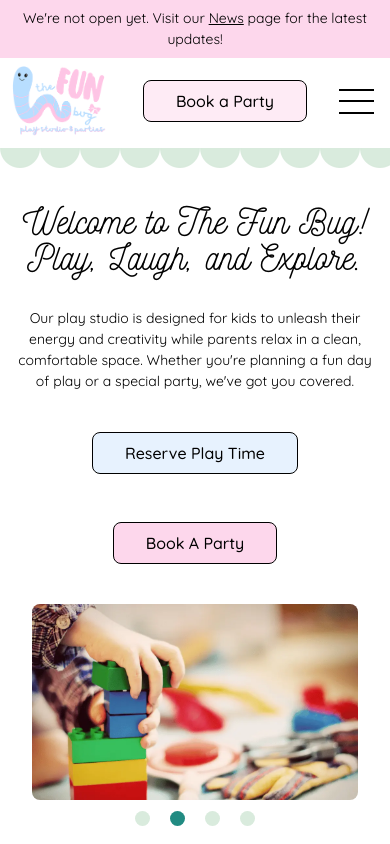
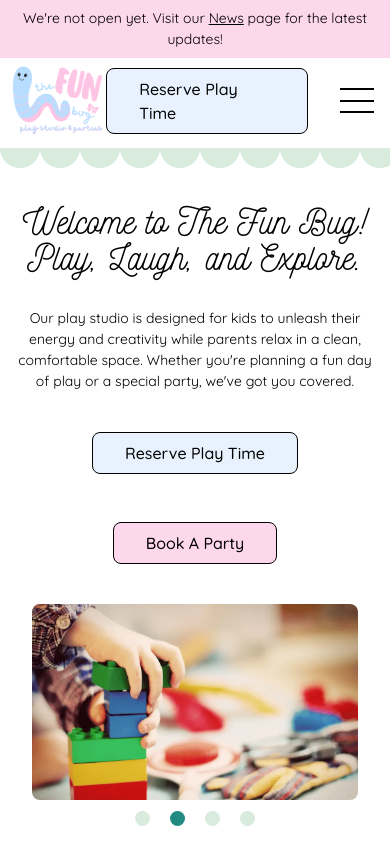
Before and after one commit to the-fun-bug/the-fun-bug, a Next.js app: page / in a window 390 px wide. Shown: the top 844 px of the page. Built offline with nearby package versions, Linux system fonts and the light colour scheme.

Commit message:
add reserve button and replace parties button with play studio reservation button on mobile

```diff
--- a/src/components/common/Navbar.tsx
+++ b/src/components/common/Navbar.tsx
@@ -22,6 +22,7 @@ export default function Navbar({ bannerText }: { bannerText: string }) {
   const isMobile = useIsMobile(1024);
   const [navOpen, setNavOpen] = useState(false);
   const pathname = usePathname(); // Track the current path using the `usePathname` hook
+  const [showButton, setShowButton] = useState(false);
 
   const navLinks = [
     {
@@ -102,9 +103,11 @@ export default function Navbar({ bannerText }: { bannerText: string }) {
       if (window.scrollY > 1) {
         setLogoWidth(125); // Shrink logo size when scrolling
         setNavHeight(104);
+        setShowButton(true); //Show booking button when logo shrinks
       } else {
         setLogoWidth(245); // Restore original size at top
         setNavHeight(186.5);
+        setShowButton(false); //hide booking button when logo is large
       }
     };
 
@@ -156,9 +159,10 @@ export default function Navbar({ bannerText }: { bannerText: string }) {
               <div className="flex gap-[2rem] items-center">
                 <div className="h-[56px] flex items-center">
                   <ButtonLink
-                    buttonText="Book a Party"
-                    buttonLink="/parties"
-                    buttonClass="hidden xxs:block bg-soft-pink/50 hover:bg-soft-pink"
+                    buttonText="Reserve Play Time"
+                    buttonLink="https://thefunbug.as.me/?calendarID=11786092"
+                    buttonClass="bg-soft-blue hover:bg-worm-blue"
+                    external={true}
                   />
                 </div>
                 <button
@@ -215,7 +219,7 @@ export default function Navbar({ bannerText }: { bannerText: string }) {
             </nav>
           ) : (
             <nav
-              className={`bg-white w-full flex items-center justify-between mx-auto py-[0.5rem] md:px-[1rem]`}
+              className={`relative bg-white w-full flex items-center justify-between mx-auto py-[0.5rem] md:px-[1rem]`}
             >
               <div className="w-full flex max-w-[1200px] items-center justify-between mx-auto">
                 {firstHalfLinks.map(({ link, linkName }) => (
@@ -255,6 +259,14 @@ export default function Navbar({ bannerText }: { bannerText: string }) {
                     isActive={isActiveLink(link)}
                   />
                 ))}
+                <div className={`${showButton ? 'block' : 'hidden'}`}>
+                  <ButtonLink
+                    buttonText="Reserve"
+                    buttonLink="https://thefunbug.as.me/?calendarID=11786092"
+                    buttonClass="bg-soft-blue hover:bg-worm-blue"
+                    external={true}
+                  />
+                </div>
               </div>
             </nav>
           ))}
```
